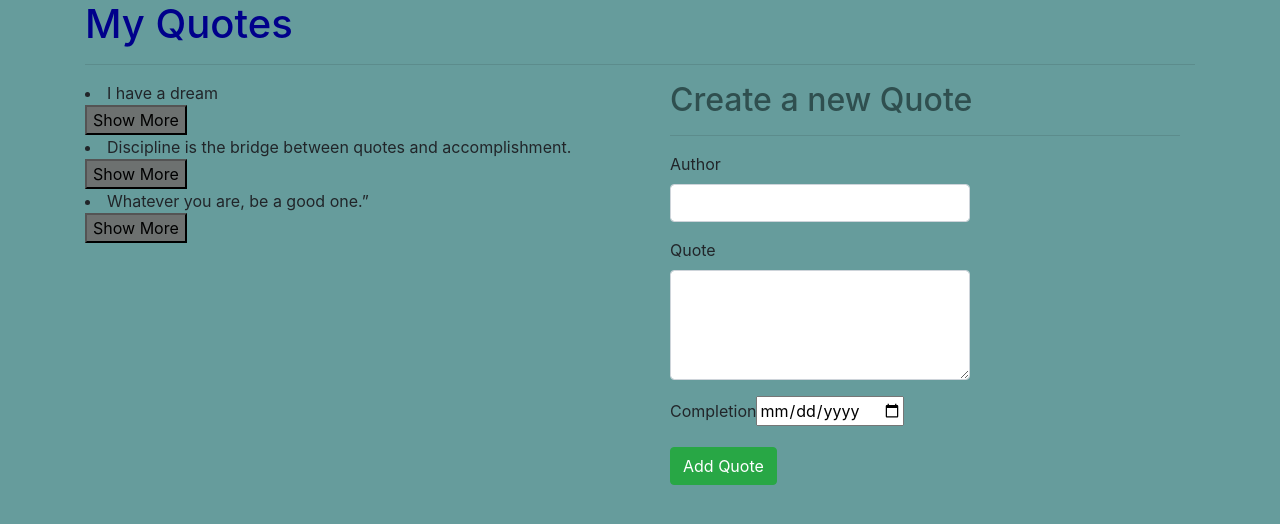
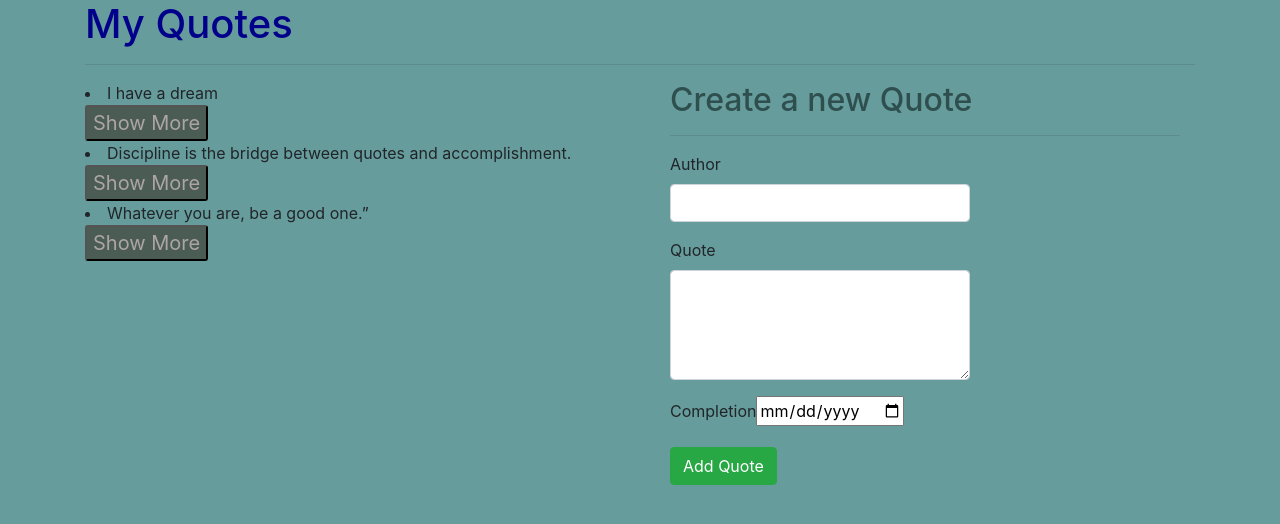
Before and after one commit to Aimee-pacy/Quote-Project, an Angular app: page / in a window 1280 px wide. Shown: the top 524 px of the page. Built offline with nearby package versions, Linux system fonts and the light colour scheme.

Commit message:
changed styling on show more button

```diff
--- a/src/app/quote/quote.component.css
+++ b/src/app/quote/quote.component.css
@@ -4,7 +4,11 @@
 
 }
 .bt{
-    background-color: rgba(110, 112, 111, 0.959);
-    font-size: 16px;
+    background-color: rgba(73, 90, 81, 0.959);
+    font-size: 20px;
+    border-radius: 3px;
+  color: rgb(173, 165, 165);
+  text-align: center;
+  text-decoration: none;
 
 }
```
